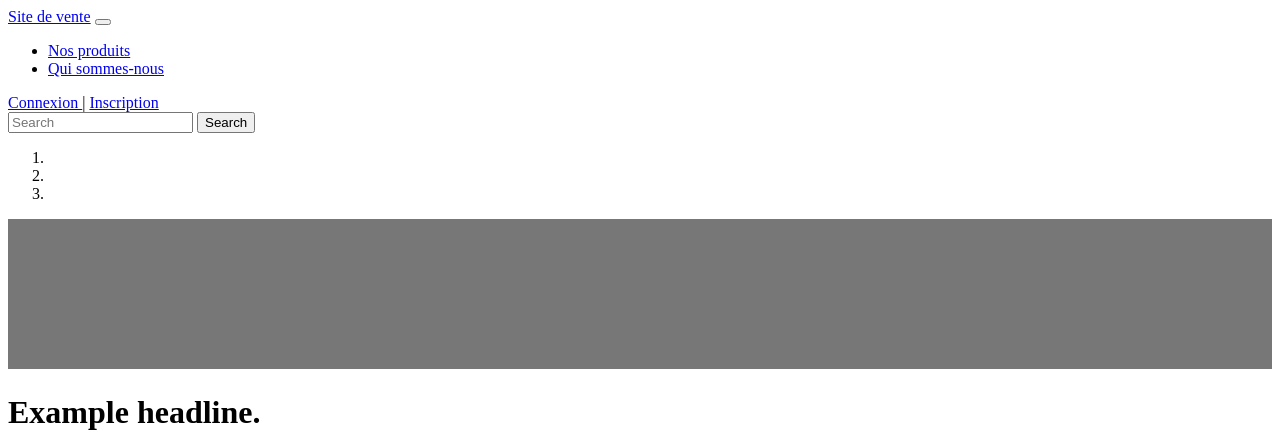
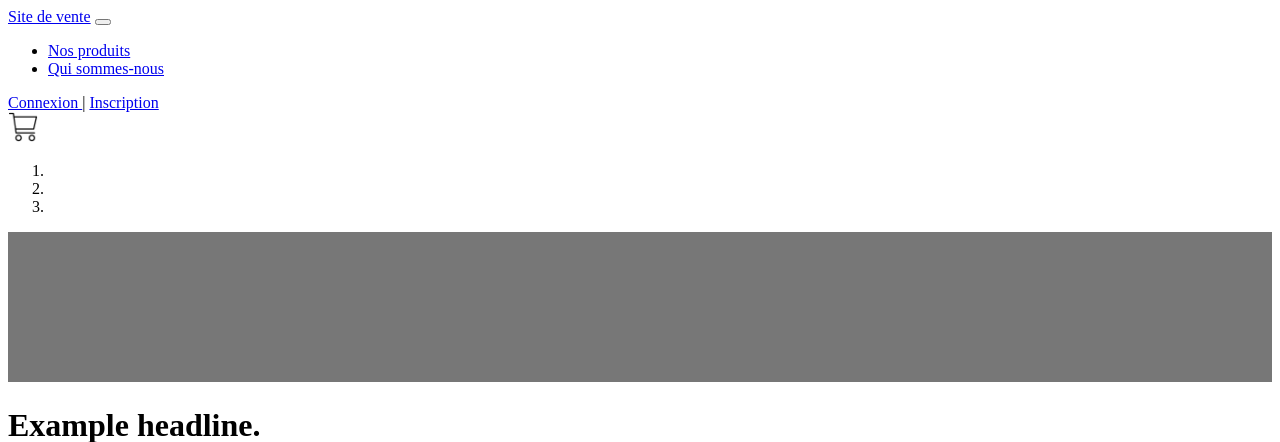
Before and after one commit to louisalr/Symfony-Boutique, a Symfony app: template templates/home/index.html.twig in a window 1280 px wide. Shown: the top 442 px of the page. Run offline with Twig, Linux system fonts and the light colour scheme; the template is opened without the code that fills it, so the values that code supplies are empty; some libraries are stand-ins or nearby versions.

Commit message:
Styles changes

```diff
--- a/templates/layouts/nav.html.twig
+++ b/templates/layouts/nav.html.twig
@@ -22,10 +22,9 @@
             {% endif %}
         </div>
 
-      <form class="d-flex">
-        <input class="form-control me-2" type="search" placeholder="Search" aria-label="Search">
-        <button class="btn btn-outline-success" type="submit">Search</button>
-      </form>
+        <a href="{{ path('app_cart')}}">
+          <img src="{{ asset('assets/img/shopping-cart.png') }}" height="30px" alt="Mon panier">
+        </a>
     </div>
   </div>
 </nav>
```
Also changed, not shown: assets/styles/app.scss (+10 -4 lines).
